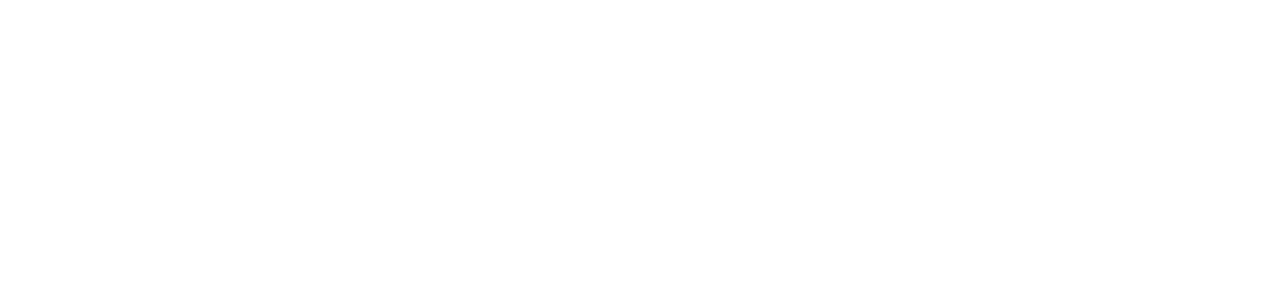
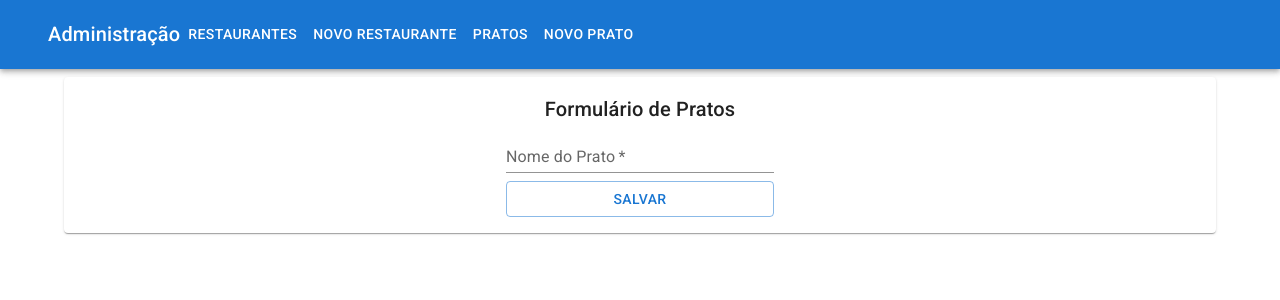
Before and after one commit to MargaridaMarina/alura-react-app-restaurante-allfood, a React (Create React App) app in the folder restaurante_site/: page /admin/pratos/novo in a window 1280 px wide. Before the commit this address had no page. Shown: the top 300 px of the page. Built offline with nearby package versions, Linux system fonts and the light colour scheme; the HTML template or start-up script is replaced by a standard one.

Commit message:
Formulario Pratos

```diff
--- a/restaurante_site/src/App.tsx
+++ b/restaurante_site/src/App.tsx
@@ -1,6 +1,7 @@
 import { Routes, Route } from 'react-router-dom';
 import PaginaBaseAdmin from './paginas/Administracao/PaginaBaseAdmin';
 import AdministracaoPratos from './paginas/Administracao/Pratos/AdministracaoPratos';
+import FormularioPrato from './paginas/Administracao/Pratos/FormularioPrato';
 import AdministracaoRestaurantes from './paginas/Administracao/Restaurantes/AdministracaoRestaurantes';
 import FormularioRestaurante from './paginas/Administracao/Restaurantes/FormularioRestaurante';
 import Home from './paginas/Home';
@@ -17,6 +18,7 @@
         <Route path="restaurantes/novo" element={<FormularioRestaurante />} />
         <Route path="restaurantes/:id" element={<FormularioRestaurante />} />
         <Route path="pratos" element={<AdministracaoPratos />} />
+        <Route path="pratos/novo" element={<FormularioPrato />} />
       </Route>
     </Routes>
   );
--- /dev/null
+++ b/restaurante_site/src/paginas/Administracao/Pratos/FormularioPrato.tsx
@@ -0,0 +1,31 @@
+import { Box, Button, TextField, Typography } from "@mui/material"
+import React, { useState } from "react"
+
+const FormularioPrato = () => {
+
+  const [nomePrato, setNomePrato] = useState('')
+
+  const aoSubmeterForm = (evento: React.FormEvent<HTMLFormElement>) => {
+    evento.preventDefault()
+    }
+
+  return (
+    <Box sx={{display:'flex', flexDirection:"column", alignItems:"center"}}>
+      <Typography component="h1" variant="h6" >Formulário de Pratos</Typography>
+        <Box component="form" sx={{}} onSubmit={aoSubmeterForm}>
+          <TextField
+            value={nomePrato}
+            onChange={evento => setNomePrato(evento.target.value)}
+            label="Nome do Prato"
+            variant="standard"
+            fullWidth
+            required
+          />
+          <Button sx={{marginTop:1}} type="submit" fullWidth variant="outlined">
+              Salvar
+          </Button>
+        </Box>
+    </Box>
+)}
+
+export default FormularioPrato
```
